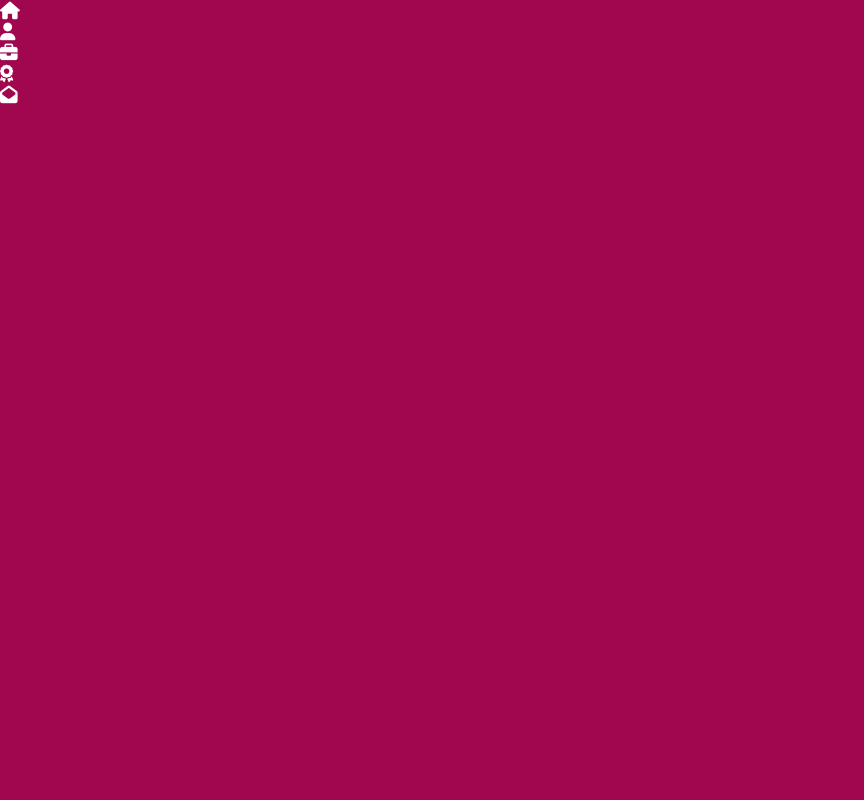
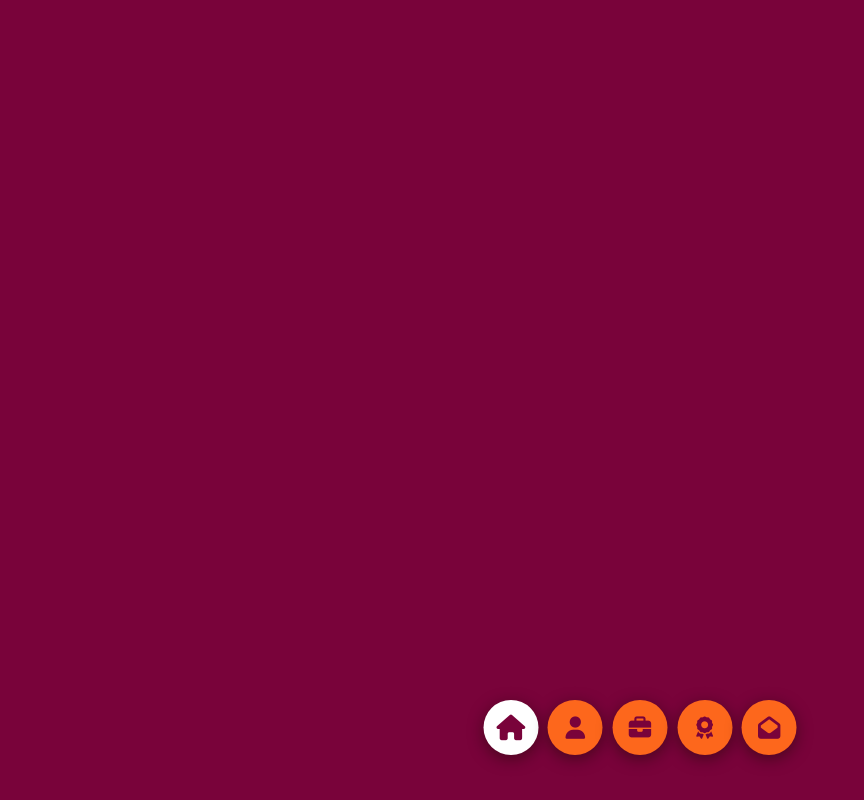
Before and after one commit to AzJRC/Portfolio_project, a plain HTML site: page index.html in a window 1280 px wide. Shown: the whole page, without its empty margins (0-864 px from the left). Drawn offline with Linux system fonts and the light colour scheme.

Commit message:
js added to the page

```diff
--- a/Styles/styles.scss
+++ b/Styles/styles.scss
@@ -2,10 +2,10 @@
     box-sizing: border-box;
 
     /* Variable colors */
-    --primary-colorPurple: #a0074e;
+    --primary-colorPurple: #79033a;
     --primary-colorWhite: #fff;
     --primary-colorOrange: #fd671c;
-
+    --shadow-orange: 0px 4px 15px rgba(25, 10, 3, 0.5);
     /* Variable transition */
     --general-transition: all 0.4s ease-in-out;
   }
@@ -55,9 +55,65 @@ section {
     transform: translateY(-100%) scale(0);
     transition: var(--general-transition);
     background-color: var(--primary-colorPurple);
+
+    .sec1 {
+      display: none;
+      transform: translateY(0) scale(1);
+  }
+
 }
 
-    .sec1 {
-        display: none;
-        transform: translateY(0) scale(1);
+//Controls
+
+.controls {
+  position: fixed;
+  left: 50%;
+  bottom: 5%;
+  display: flex;
+  flex-direction: row;
+  align-items: center;
+  justify-content: center;
+  transform: translateX(-50%);
+  text-align: center;
+  transition: all 0.4s ease-in-out;
+
+  .control {
+    margin: 0.3rem;
+    font-size: 1.1rem;
+    background-color: var(--primary-colorOrange);
+    width: 55px;
+    height: 55px;
+    border-radius: 50%;
+    display: flex;
+    justify-content: center;
+    align-items: center;
+    cursor: pointer;
+    box-shadow: var(--shadow-orange);
+    text-align: center;
+    i {
+      font-size: 1.4rem;
+      color: var(--primary-colorPurple);
+      pointer-events: none;
+      transition: all 0.2s ease-in-out;
     }
+  }
+  //Activated button effect
+  .active-btn {
+    background-color: var(--primary-colorWhite) !important;
+    cursor: default !important;
+    > i {
+      color: var(--primary-colorPurple) !important;
+      font-size: 1.4rem !important;
+    }
+  }
+
+  //special selector cases
+  .control:hover {
+
+    > i {
+      color: var(--primary-colorWhite);
+      font-size: 1.6rem;
+    }
+  }
+
+}
--- /dev/null
+++ b/application.js
@@ -0,0 +1,17 @@
+const allSections = document.querySelectorAll('.section');
+const sectButtons = document.querySelectorAll('.controls');
+const sectButton = document.querySelectorAll('.control');
+const mainDoc = document.querySelectorAll('.main-content');
+
+//function to set the section of the page
+function pageTransition() {
+    for (let i = 0; i < sectButton.length; i++) {
+        sectButton[i].addEventListener('click', function() {
+            let currentBtn = document.querySelectorAll('.active-btn');
+            currentBtn[0].className = currentBtn[0].className.replace('active-btn','');
+            this.className += ' active-btn';
+        })
+    }
+}
+
+pageTransition();
--- a/index.html
+++ b/index.html
@@ -7,6 +7,7 @@
     <meta name="viewport" content="width=device-width, initial-scale=1.0">
     <title>Alejandro Rodríguez Portfolio</title>
     <link rel="stylesheet" href="./Styles/styles.css">
+    <link rel="icon" href="data:,">
 
     <!--Lato font-->
     <link rel="preconnect" href="https://fonts.googleapis.com">
@@ -15,31 +16,35 @@
     <!--Font awesome-->
     <link rel="stylesheet" href="https://cdnjs.cloudflare.com/ajax/libs/font-awesome/6.2.1/css/all.min.css" integrity="sha512-MV7K8+y+gLIBoVD59lQIYicR65iaqukzvf/nwasF0nqhPay5w/9lJmVM2hMDcnK1OnMGCdVK+iQrJ7lzPJQd1w==" crossorigin="anonymous" referrerpolicy="no-referrer" />
 </head>
-<body>
+<body class="main-content">
+    <!--Header of the portfolio-->
     <header class="header section sec1 active">
 
     </header>
+    <!--Sections of the portfolio-->
     <section class="section sec2 about"></section>
     <section class="section sec3 portfolio"></section>
     <section class="section sec4 education"></section>
     <section class="section sec5 contact"></section>
-
-    <div class="controlls">
+    <!--Controls bar-->
+    <div class="controls">
         <div class="control control-1 active-btn">
             <i class="fa-solid fa-home"></i> <!--home button-->
         </div>
-        <div class="control control-2 active-btn">
+        <div class="control control-2">
             <i class="fa-solid fa-user"></i> <!--user button-->
         </div>
-        <div class="control control-3 active-btn">
+        <div class="control control-3">
             <i class="fa-solid fa-briefcase"></i> <!--portfolio button-->
         </div>
-        <div class="control control-4 active-btn">
+        <div class="control control-4">
             <i class="fa-solid fa-award"></i> <!--education button-->
         </div>
-        <div class="control control-5 active-btn">
+        <div class="control control-5">
             <i class="fa-solid fa-envelope-open"></i> <!--contact button-->
         </div>
     </div>
+
+    <script src="application.js"></script>
 </body>
 </html>
```
Also changed, not shown: Styles/styles.css, 1 other file.
